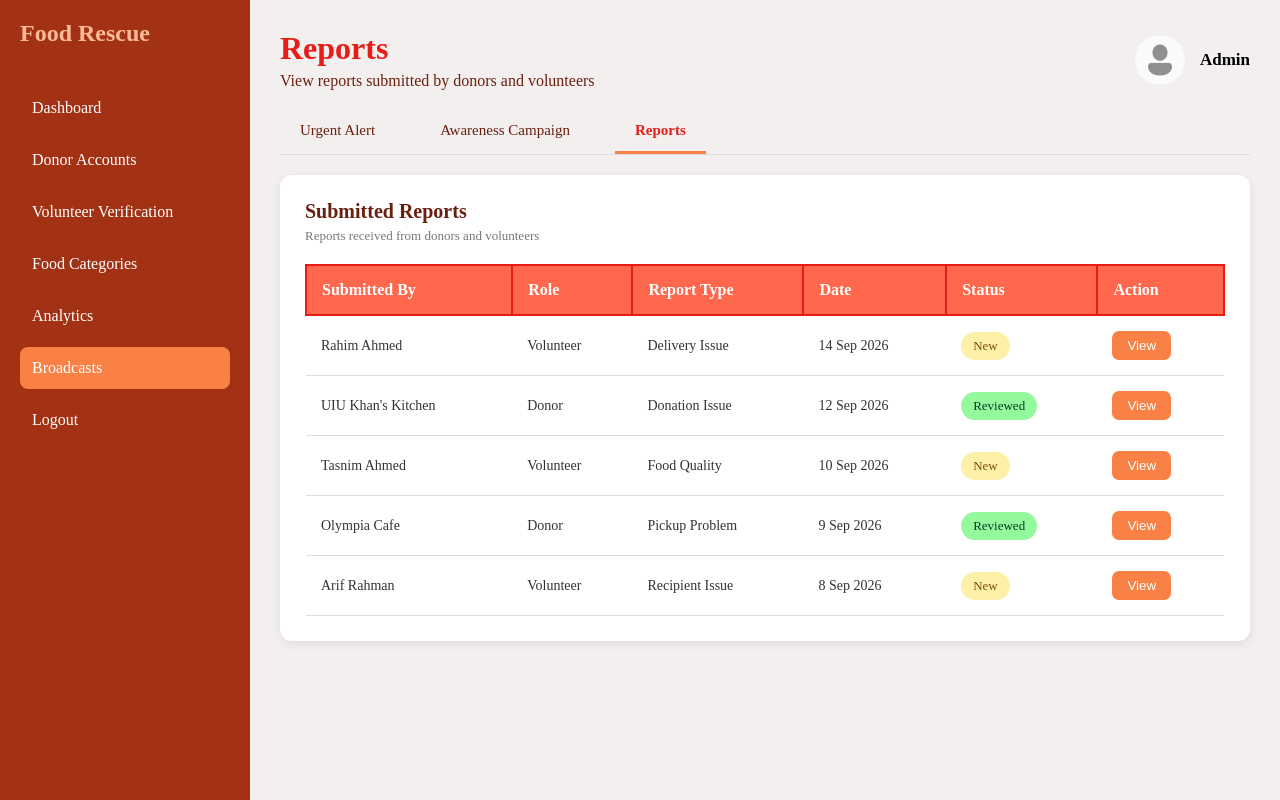
After one commit to badhanroy-dev/SurplusFoodRescue, a PHP site: page /reports.html in a window 1280 px wide. The commit adds this page. Run offline with PHP 8.4, Linux system fonts and the light colour scheme.

Commit message:
Update admin frontend

```diff
--- a/analytics.html
+++ b/analytics.html
@@ -4,10 +4,6 @@
     <meta charset="UTF-8">
     <meta name="viewport" content="width=device-width, initial-scale=1.0">
     <title>Food Rescue Admin Dashboard</title>
-    <link rel="preconnect" href="https://fonts.googleapis.com">
-<link rel="preconnect" href="https://fonts.gstatic.com" crossorigin>
-
-<link href="https://fonts.googleapis.com/css2?family=Poppins:wght@400;500;600;700&display=swap" rel="stylesheet">
     <link rel="stylesheet" href="css/analytics.css">
 </head>
 <body>
--- a/campaign.html
+++ b/campaign.html
@@ -5,9 +5,6 @@
     <meta charset="UTF-8">
     <meta name="viewport" content="width=device-width, initial-scale=1.0">
     <title>Awareness Campaign</title>
-    <link rel="preconnect" href="https://fonts.googleapis.com">
-    <link rel="preconnect" href="https://fonts.gstatic.com" crossorigin>
-    <link href="https://fonts.googleapis.com/css2?family=Poppins:wght@400;500;600;700&display=swap" rel="stylesheet">
     <link rel="stylesheet" href="css/campaign.css">
 </head>
 
@@ -50,6 +47,9 @@
             </a>
             <a href="campaign.html" class="tab active-tab">
                 Awareness Campaign
+            </a>
+            <a href="reports.html" class="tab">
+                Reports
             </a>
         </nav>
         <section class="campaign-container">
--- a/css/analytics.css
+++ b/css/analytics.css
@@ -5,7 +5,6 @@
 }
 .webpage{
     display:flex;
-    font-family: 'Poppins', sans-serif;
     background-color: #f3efef;
 }
 main{
--- a/css/broadcasts.css
+++ b/css/broadcasts.css
@@ -5,7 +5,6 @@
 }
 .webpage{
     display: flex;
-    font-family: 'Poppins', sans-serif;
     background-color: #f3efef;
     min-height: 100vh;
 }
--- a/css/campaign.css
+++ b/css/campaign.css
@@ -6,7 +6,6 @@
 
 .webpage{
     display: flex;
-    font-family: 'Poppins', sans-serif;
     background-color: #f3efef;
     min-height: 100vh;
 }
--- a/css/donoracc.css
+++ b/css/donoracc.css
@@ -5,7 +5,6 @@
 }
 .webpage{
     display:flex;
-    font-family: 'Poppins', sans-serif;
     background-color: #f3efef;
 }
 main{
--- a/css/foodcategories.css
+++ b/css/foodcategories.css
@@ -5,7 +5,6 @@
 }
 .webpage{
     display:flex;
-    font-family: 'Poppins', sans-serif;
     background-color: #f3efef;
 }
 main{
@@ -203,6 +202,8 @@ td{
     border-radius: 12px;
     color:#E71C16;
     border: 2px solid #E71C16;
+    text-decoration: none;
+    font-size:14px;
 }
 
 .remove {
@@ -210,4 +211,5 @@ td{
     color:white;
      border-radius: 12px;
     padding: 7px 15px;
+    font-size:14px;
 }
--- /dev/null
+++ b/css/reports.css
@@ -0,0 +1,186 @@
+*{
+    margin: 0;
+    padding: 0;
+    box-sizing: border-box;
+}
+
+.webpage{
+    display: flex;
+    background-color: #f3efef;
+    min-height: 100vh;
+}
+
+aside{
+    min-height: 100vh;
+    width: 250px;
+    background-color: #A33215;
+    padding: 20px;
+}
+
+aside h2{
+    margin-bottom: 40px;
+    color: #ffba98;
+}
+
+aside ul{
+    list-style: none;
+}
+
+aside li{
+    padding: 12px;
+    margin: 10px 0;
+    color: white;
+    border-radius: 8px;
+    transition: 0.3s;
+}
+
+aside li a{
+    color: white;
+    text-decoration: none;
+    display: block;
+}
+
+aside li:hover{
+    background: #FA8145;
+}
+
+aside li.active{
+    background: #FA8145;
+    border-radius: 8px;
+}
+
+main{
+    flex: 1;
+    display: flex;
+    flex-direction: column;
+    padding: 30px;
+    gap: 20px;
+}
+
+.header{
+    display: flex;
+    justify-content: space-between;
+    align-items: center;
+}
+
+.header-left h1{
+    color: #E71C16;
+    font-size: 32px;
+    margin-bottom: 5px;
+}
+
+.header-left p{
+    color: #69200F;
+    font-size: 16px;
+}
+
+.admin-profile{
+    display: flex;
+    align-items: center;
+    gap: 15px;
+}
+
+.admin-profile img{
+    width: 50px;
+    height: 50px;
+    border-radius: 50%;
+}
+
+.admin-profile h4{
+    font-size: 17px;
+}
+
+.tabs{
+    display: flex;
+    gap: 25px;
+    border-bottom: 1px solid #ddd;
+}
+
+.tab{
+    padding: 12px 20px;
+    color: #69200F;
+    text-decoration: none;
+    font-size: 15px;
+}
+
+.active-tab{
+    color: #E71C16;
+    border-bottom: 3px solid #FA8145;
+    font-weight: 600;
+}
+
+.reports-container{
+    background: white;
+    padding: 25px;
+    border-radius: 12px;
+    box-shadow: 0 3px 10px rgba(0, 0, 0, 0.08);
+}
+
+.reports-header{
+    margin-bottom: 20px;
+}
+
+.reports-header h2{
+    color: #69200F;
+    font-size: 20px;
+    margin-bottom: 5px;
+}
+
+.reports-header p{
+    color: #777;
+    font-size: 13px;
+}
+
+table{
+    width: 100%;
+    border-collapse: collapse;
+}
+
+th{
+    background: #ff684d;
+    color: white;
+    border: 2px solid #E71C16;
+    padding: 15px;
+    text-align: left;
+}
+
+td{
+    padding: 15px;
+    border-bottom: 1px solid #ddd;
+    color: #333;
+    font-size: 14px;
+}
+
+.status-new{
+    display: inline-block;
+    border-radius: 20px;
+    padding: 6px 12px;
+    background-color: #fff0a8;
+    color: #7a4d00;
+    font-size: 13px;
+    font-weight: 500;
+}
+
+.status-reviewed{
+    display: inline-block;
+    border-radius: 20px;
+    padding: 6px 12px;
+    background-color: rgb(148, 249, 156);
+    color: rgb(9, 58, 39);
+    font-size: 13px;
+    font-weight: 500;
+}
+
+.view-button{
+    border: none;
+    padding: 7px 15px;
+    border-radius: 7px;
+    background-color: #FA8145;
+    color: white;
+    cursor: pointer;
+    font-family: 'Poppins', sans-serif;
+}
+
+.view-button:hover{
+    background-color: #E9652F;
+}
--- a/donoracc.html
+++ b/donoracc.html
@@ -4,10 +4,6 @@
     <meta charset="UTF-8">
     <meta name="viewport" content="width=device-width, initial-scale=1.0">
     <title>Food Rescue Admin Dashboard</title>
-    <link rel="preconnect" href="https://fonts.googleapis.com">
-<link rel="preconnect" href="https://fonts.gstatic.com" crossorigin>
-
-<link href="https://fonts.googleapis.com/css2?family=Poppins:wght@400;500;600;700&display=swap" rel="stylesheet">
     <link rel="stylesheet" href="css/donoracc.css">
 </head>
 <body>
--- /dev/null
+++ b/reports.html
@@ -0,0 +1,136 @@
+<!DOCTYPE html>
+<html lang="en">
+<head>
+    <meta charset="UTF-8">
+    <meta name="viewport" content="width=device-width, initial-scale=1.0">
+    <title>Reports</title>
+    <link rel="stylesheet" href="css/reports.css">
+</head>
+
+<body>
+    <div class="webpage">
+    <aside>
+        <h2>Food Rescue</h2>
+        <ul>
+            <li><a href="index.html">Dashboard</a></li>
+            <li><a href="donoracc.html">Donor Accounts</a></li>
+            <li><a href="volunteer_verify.html">Volunteer Verification</a></li>
+            <li><a href="foodcategories.html">Food Categories</a></li>
+            <li><a href="analytics.html">Analytics</a></li>
+            <li class="active">Broadcasts</li>
+            <li>Logout</li>
+        </ul>
+    </aside>
+    <main>
+        <section class="header">
+            <div class="header-left">
+                <h1>Reports</h1>
+                <p>View reports submitted by donors and volunteers</p>
+            </div>
+            <div class="header-right">
+                <div class="admin-profile">
+                    <img src="images/profile.png" alt="Admin Profile">
+                    <div>
+                        <h4>Admin</h4>
+                    </div>
+                </div>
+            </div>
+        </section>
+        <nav class="tabs">
+            <a href="broadcasts.html" class="tab">
+                Urgent Alert
+            </a>
+            <a href="campaign.html" class="tab">
+                Awareness Campaign
+            </a>
+            <a href="reports.html" class="tab active-tab">
+                Reports
+            </a>
+        </nav>
+        <section class="reports-container">
+            <div class="reports-header">
+                <h2>Submitted Reports</h2>
+                <p>Reports received from donors and volunteers</p>
+            </div>
+            <table>
+                <thead>
+                    <tr>
+                        <th>Submitted By</th>
+                        <th>Role</th>
+                        <th>Report Type</th>
+                        <th>Date</th>
+                        <th>Status</th>
+                        <th>Action</th>
+                    </tr>
+                </thead>
+                <tbody>
+                    <tr>
+                        <td>Rahim Ahmed</td>
+                        <td>Volunteer</td>
+                        <td>Delivery Issue</td>
+                        <td>14 Sep 2026</td>
+                        <td>
+                            <span class="status-new">New</span>
+                        </td>
+                        <td>
+                            <button class="view-button">View</button>
+                        </td>
+                    </tr>
+
+                    <tr>
+                        <td>UIU Khan's Kitchen</td>
+                        <td>Donor</td>
+                        <td>Donation Issue</td>
+                        <td>12 Sep 2026</td>
+                        <td>
+                            <span class="status-reviewed">Reviewed</span>
+                        </td>
+                        <td>
+                            <button class="view-button">View</button>
+                        </td>
+                    </tr>
+
+                    <tr>
+                        <td>Tasnim Ahmed</td>
+                        <td>Volunteer</td>
+                        <td>Food Quality</td>
+                        <td>10 Sep 2026</td>
+                        <td>
+                            <span class="status-new">New</span>
+                        </td>
+                        <td>
+                            <button class="view-button">View</button>
+                        </td>
+                    </tr>
+                    <tr>
+                        <td>Olympia Cafe</td>
+                        <td>Donor</td>
+                        <td>Pickup Problem</td>
+                        <td>9 Sep 2026</td>
+                        <td>
+                            <span class="status-reviewed">Reviewed</span>
+                        </td>
+                        <td>
+                            <button class="view-button">View</button>
+                        </td>
+                    </tr>
+                    <tr>
+                        <td>Arif Rahman</td>
+                        <td>Volunteer</td>
+                        <td>Recipient Issue</td>
+                        <td>8 Sep 2026</td>
+                        <td>
+                            <span class="status-new">New</span>
+                        </td>
+                        <td>
+                            <button class="view-button">View</button>
+                        </td>
+                    </tr>
+
+                </tbody>
+            </table>
+        </section>
+    </main>
+    </div>
+</body>
+</html>
```
Also changed, not shown: add_food.html (+2 -6 lines), broadcasts.html (+8 -13 lines), css/addfood.css (renamed from addfood.css, +7 -10 lines), css/edit_volunteer.css (added, +92 -0 lines), css/style.css (+28 -1 lines), css/volunteer_verify.css (+21 -5 lines), edit_volunteer.html (added, +45 -0 lines), foodcategories.html (+10 -12 lines), index.html (+39 -10 lines), volunteer_verify.html (+5 -7 lines).
